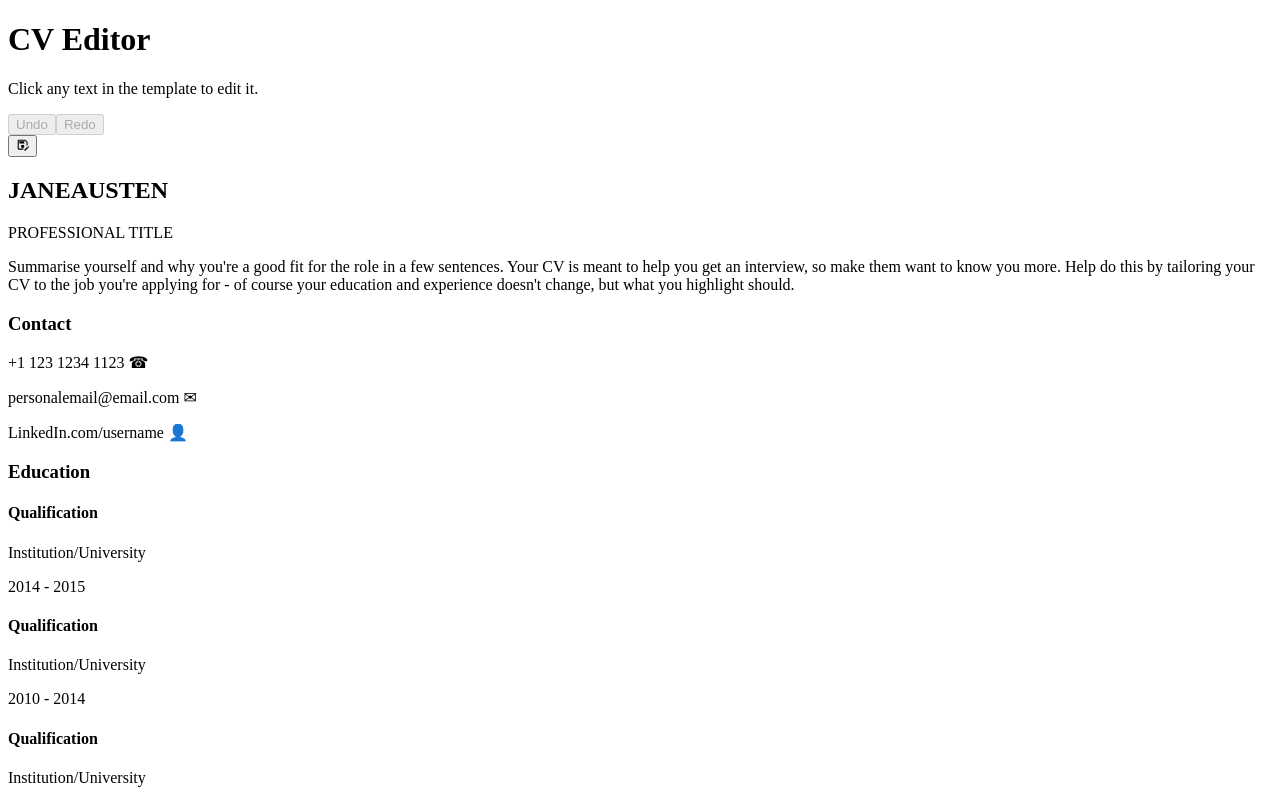
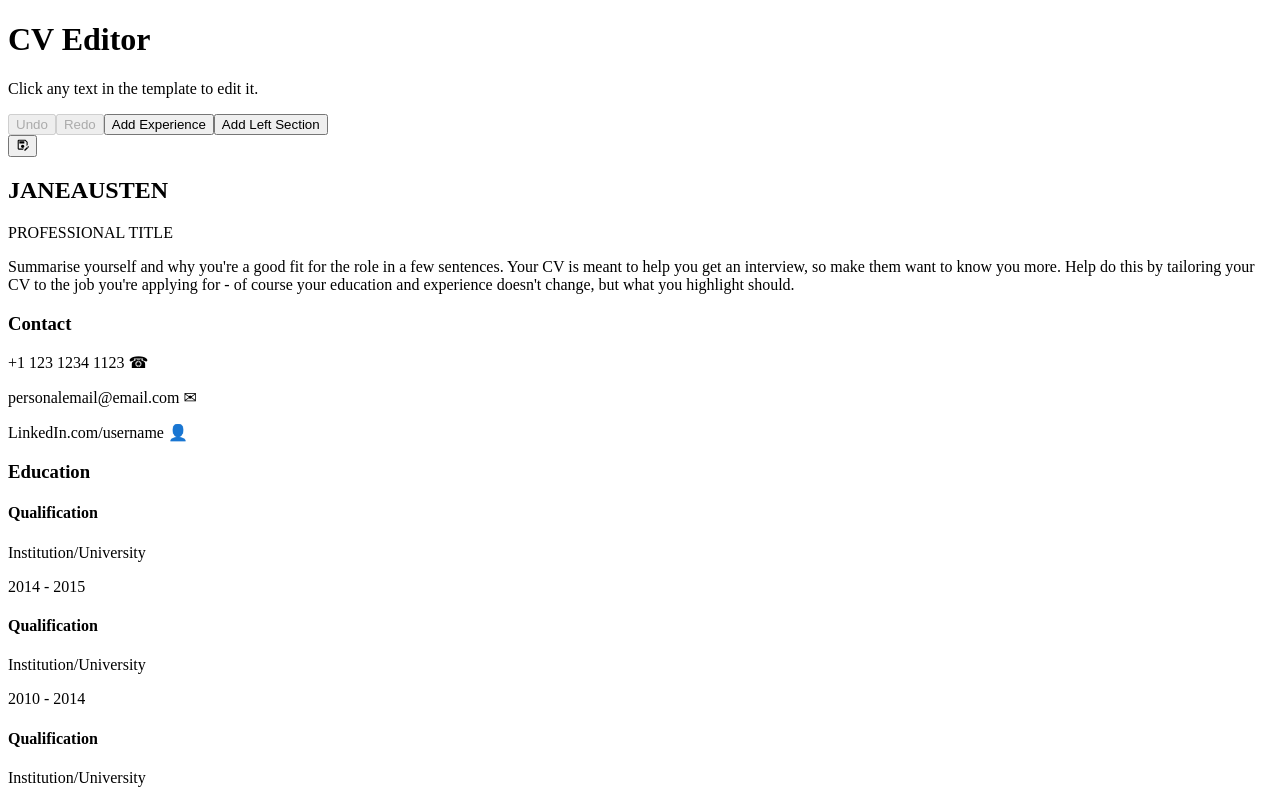
Before and after one commit to JonathanDn/cv-editor-online, a React (Vite) app: page / in a window 1280 px wide. Shown: the top 800 px of the page. Built offline with nearby package versions, Linux system fonts and the light colour scheme; the HTML template or start-up script is replaced by a standard one.

Commit message:
Add toolbar actions for appending CV sections

```diff
--- a/src/App.jsx
+++ b/src/App.jsx
@@ -30,6 +30,13 @@ const languagesSectionMarkup = `
   <section class="panel languages-section" data-testid="languages-section">
     <h3>Languages</h3>
     <p>Hebrew (Mother tongue), English (Fluent), Arabic (Mostly reading)</p>
+  </section>
+`;
+
+const leftSectionMarkup = `
+  <section class="panel custom-left-section" data-testid="custom-left-section">
+    <h3>Section Title</h3>
+    <p>Add a short description for this left column section.</p>
   </section>
 `;
 
@@ -257,6 +264,62 @@ function App() {
     }
   }, [applyHistoryState]);
 
+  const applyDocumentChange = useCallback((updater) => {
+    if (!cvRef.current || isApplyingHistoryRef.current) {
+      return;
+    }
+
+    const previousHtml = lastDocumentHtmlRef.current;
+    const wrapper = document.createElement('div');
+    wrapper.innerHTML = previousHtml;
+    const changed = updater(wrapper);
+
+    if (!changed) {
+      return;
+    }
+
+    const nextHtml = wrapper.innerHTML;
+
+    if (nextHtml === previousHtml) {
+      return;
+    }
+
+    undoStackRef.current.push(previousHtml);
+    if (undoStackRef.current.length > MAX_UNDO_STATES) {
+      undoStackRef.current.shift();
+    }
+
+    redoStackRef.current = [];
+    cvRef.current.innerHTML = nextHtml;
+    lastDocumentHtmlRef.current = nextHtml;
+    persistDocument(nextHtml);
+    syncHistoryState();
+  }, [persistDocument, syncHistoryState]);
+
+  const handleAddExperience = useCallback(() => {
+    applyDocumentChange((wrapper) => {
+      const experiencePanel = wrapper.querySelector('.experience-container .panel');
+      if (!experiencePanel) {
+        return false;
+      }
+
+      experiencePanel.insertAdjacentHTML('beforeend', sixthExperienceMarkup);
+      return true;
+    });
+  }, [applyDocumentChange]);
+
+  const handleAddLeftSection = useCallback(() => {
+    applyDocumentChange((wrapper) => {
+      const leftColumn = wrapper.querySelector('.left-column');
+      if (!leftColumn) {
+        return false;
+      }
+
+      leftColumn.insertAdjacentHTML('beforeend', leftSectionMarkup);
+      return true;
+    });
+  }, [applyDocumentChange]);
+
   const handleKeyDown = useCallback((event) => {
     const modifierPressed = event.metaKey || event.ctrlKey;
 
@@ -321,6 +384,12 @@ function App() {
             </button>
             <button type="button" className="history-button" onClick={handleRedo} disabled={!historyState.canRedo}>
               Redo
+            </button>
+            <button type="button" className="history-button" onClick={handleAddExperience}>
+              Add Experience
+            </button>
+            <button type="button" className="history-button" onClick={handleAddLeftSection}>
+              Add Left Section
             </button>
           </div>
         )}
```
